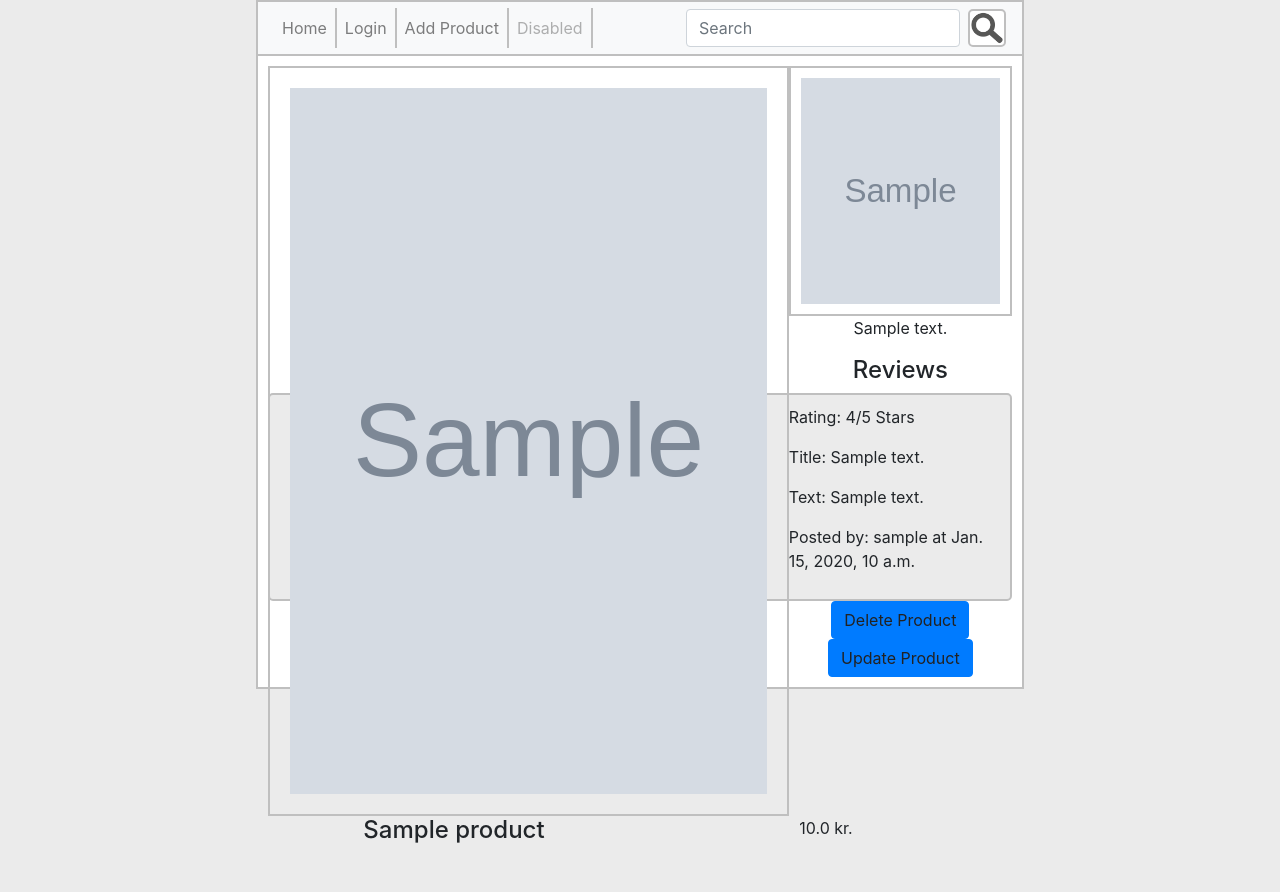
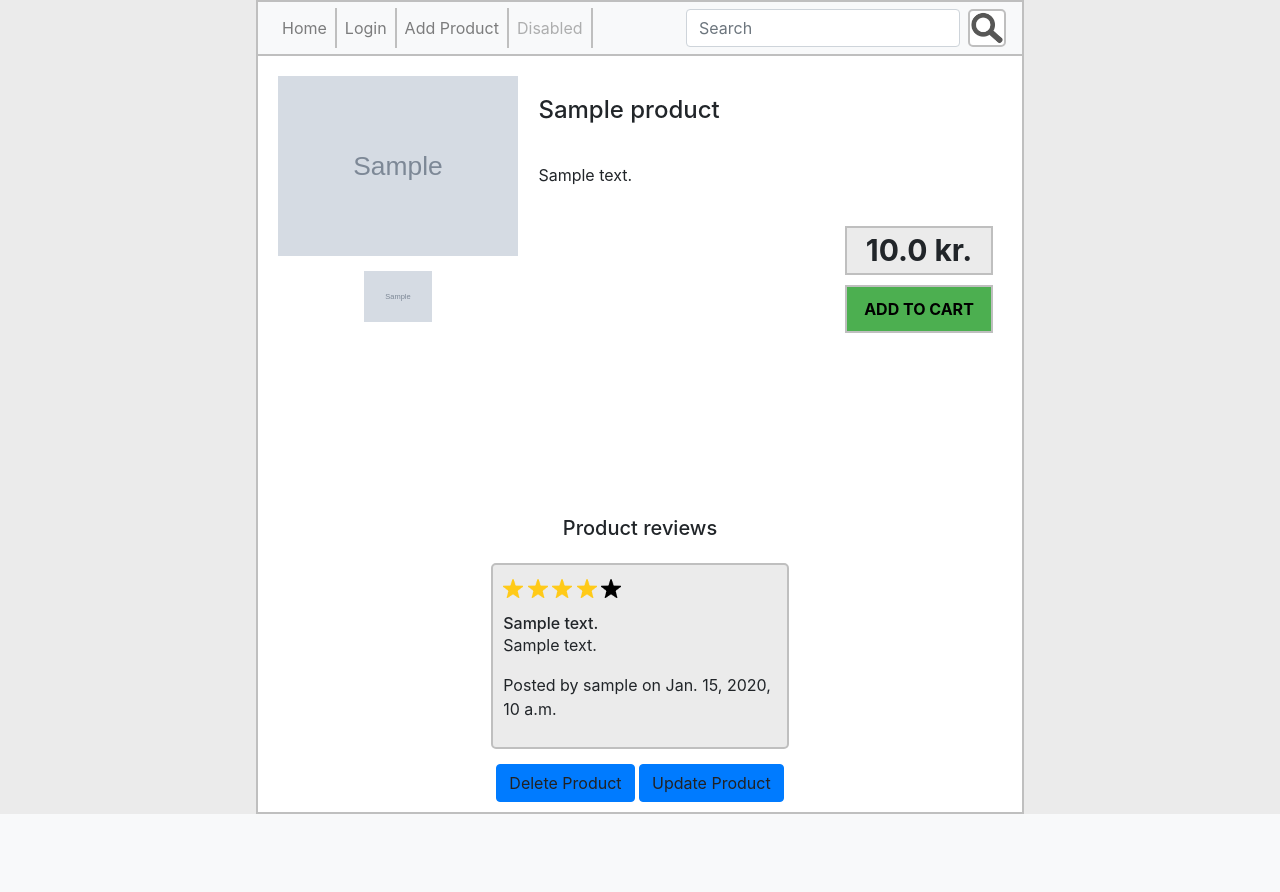
Before and after one commit to TheRobertSnow/HR_Dropouts_Vol_2, a Django app: page /products/1 in a window 1280 px wide. After the commit the page ends 814 px from the top, so only its background shows below. Run offline with Django 3.2, Linux system fonts and the light colour scheme; tables that the repository leaves empty hold one stand-in row (values such as "Sample post"); grey boxes marked "Sample" are stand-in pictures; some libraries are stand-ins or nearby versions.

Commit message:
Fullt af útlitsbætingum

```diff
--- a/captain_console/static/css/main.css
+++ b/captain_console/static/css/main.css
@@ -1,3 +1,4 @@
+/* General css */
 html {
     background-color: #EBEBEB;
 }
@@ -56,42 +57,87 @@ a:hover {
     background-color: white;
     padding: 10px;
 }
-.productPage .product-mainImage {
-    padding: 20px;
-    width: 70%;
-    height: 750px;
-    float: left;
-    border: 2px solid #BFBFBF;
-}
-.productPage .product-images {
-    padding: 10px;
-    width: 30%;
-    height: 250px;
-    float: left;
-    border: 2px solid #BFBFBF;
-}
-.productPage .product-name {
-    width: 50%;
-    float: left;
-    height: 60px;
-}
-.productPage .product-price {
-    width: 50%;
-    float: left;
-    height: 60px;
-}
-.productPage .product-description {
+.productPage .admin-product-options {
     width: 100%;
 }
-.productPage .product-review {
+.productPage .product-container {
     width: 100%;
+    overflow: auto;
+}
+/* Product Images */
+.product-container .productImageBox {
+    width: 35%;
+    float: left;
+}
+.productImageBox .product-mainImage {
+    padding: 10px;
+    width: 100%;
+}
+.productImageBox .product-images {
+    padding: 5px;
+    width: 30%;
+}
+/* Product Info */
+.product-container .productInfo {
+    text-align: left;
+    width: 40%;
+    min-height: 450px;
+    padding-top: 30px;
+    padding-left: 10px;
+    padding-right: 10px;
+    float: left;
+}
+.productInfo .product-name {
+    width: 100%;
+    padding-bottom: 30px;
+}
+.productInfo .product-description {
+    width: 100%;
+}
+/* Product Buy Box */
+.product-container .buyProduct {
+    padding-top: 160px;
+    width: 25%;
+    min-height: 450px;
+    float: left;
+}
+.buyProduct .product-price {
+    font-size: 30px;
+    font-weight: bold;
+    width: 80%;
+    margin: auto;
+    border: 2px solid #BFBFBF;
+    background-color: #EBEBEB;
+}
+.buyProduct .add-to-cart {
+    font-size: 16px;
+    font-weight: bold;
+    margin-top: 10px;
+    width: 80%;
+    padding: 10px;
+    border: 2px solid #BFBFBF;
+    background-color: #4CAF50;
+}
+/* Review Container */
+.review-container .product-review {
+    width: 40%;
+    margin: 15px;
+    box-sizing: border-box;
+    display: inline-block;
     text-align: left;
     border: 2px solid #BFBFBF;
     border-radius: 5px;
     background-color: #EBEBEB;
     padding: 10px;
 }
-
+.product-review .stars {
+    width: 20px;
+}
+.product-review .product-review-title {
+    padding-top: 15px;
+    margin: 0px;
+}
+/* Navigation Header */
 .navbar {
     height: 54px;
     border-bottom: 2px solid #BFBFBF;
--- a/captain_console/templates/CaptainConsole/product.html
+++ b/captain_console/templates/CaptainConsole/product.html
@@ -1,31 +1,52 @@
 {% extends 'base.html' %}
 {% block content %}
     <div class="productPage">
+        <div class="product-container">
+            <div class="productImageBox">
                 <img class="product-mainImage" src="../../static/images/{{ product.mainImage }}" alt="">
                 {% for image in images %}
                     {% if product.id == image.product_id %}
                         <img class="product-images" src="../../static/images/{{ image.imageFileName }}" alt="">
                     {% endif %}
                 {% endfor %}
+            </div>
+            <div class="productInfo">
                 <h4 class="product-name">{{ product.name}}</h4>
+                <p class="product-description">{{ product.description }}</p>
+            </div>
+            <div class="buyProduct">
                 <p class="product-price">{{ product.price }} kr.</p>
-        <p class="product-description">{{ product.description }}</p>
-        <h4>Reviews</h4>
+                <button class="add-to-cart">ADD TO CART</button>
+            </div>
+        </div>
+        <div class="review-container">
+            <h5>Product reviews</h5>
             {% for review in reviews %}
                 {% if product.id == review.product_id %}
                     <div class="product-review">
-                    <p class="product-review-rating">Rating: {{ review.rating}}/5 Stars</p>
-                    <p class="product-review-title">Title: {{ review.reviewTitle}}</p>
-                    <p class="product-review-text">Text: {{ review.reviewText}}</p>
+                        {% if review.rating >= 0 and review.rating <= 5 %}
+                            {% for i in '12345'|make_list %}
+                                {% if forloop.counter <= review.rating %}
+                                    <img class="stars" src="../../static/images/yellowStar.png" alt="">
+                                {% elif forloop.counter > review.rating %}
+                                    <img class="stars" src="../../static/images/blackStar.png" alt="">
+                                {% endif %}
+                            {% endfor %}
+                        {% endif %}
+                        <h6 class="product-review-title">{{ review.reviewTitle }}</h6>
+                        <p class="product-review-text">{{ review.reviewText }}</p>
                         {% for user in users %}
                             {% if user.id == review.user_id %}
-                            <p class="product-review-user">Posted by: {{ user.nickname }} at {{ review.datetime }}</p>
+                                <p class="product-review-user">Posted by {{ user.nickname }} on {{ review.datetime }}</p>
                             {% endif %}
                         {% endfor %}
                     </div>
                 {% endif %}
             {% endfor %}
+        </div>
+        <div class="admin-product-options">
             <a href="{% url 'delete_product' product.id %}" class="block btn btn-primary">Delete Product</a>
             <a href="{% url 'update_product' product.id %}" class="block btn btn-primary">Update Product</a>
         </div>
+    </div>
 {% endblock %}
```
Also changed, not shown: captain_console/static/images/blackStar.png (added), captain_console/static/images/yellowStar.png (added). Lines whose indentation alone changed are shown as unchanged.
